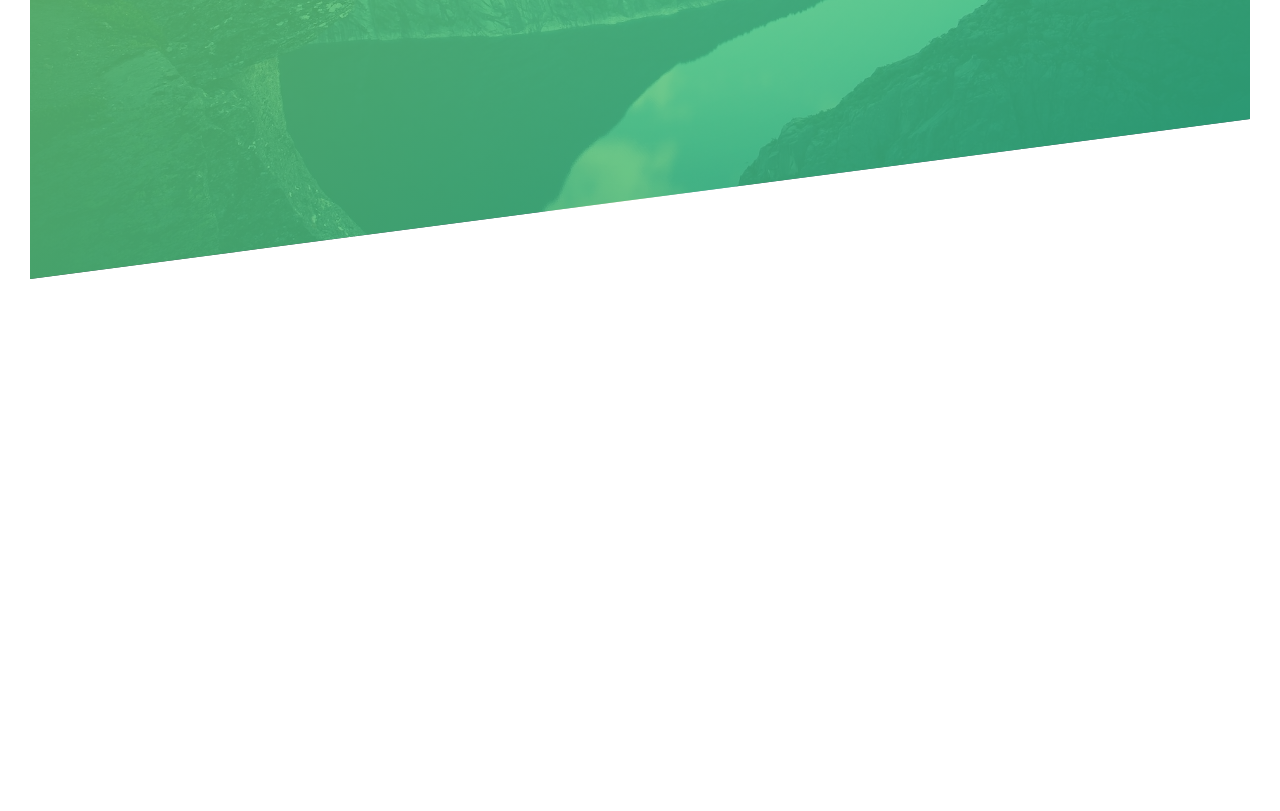
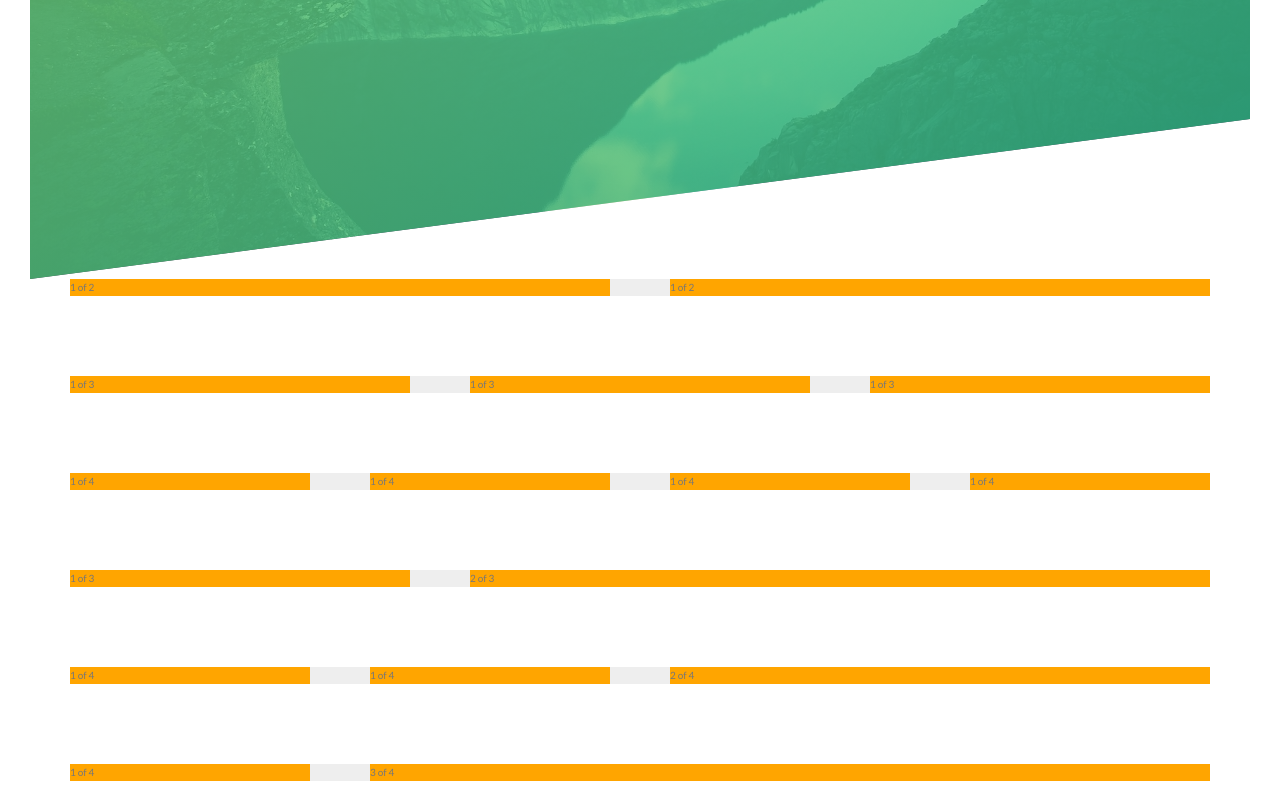
Before and after one commit to Manviel/ApplePie, a website: page natours/index.html in a window 1280 px wide. Shown: the part 511-1322 px from the top of the page. Before the commit the page ends 820 px from the top, so only its background shows below. Drawn offline with Linux system fonts and the light colour scheme.

Commit message:
Custom grid with floats

```diff
--- a/natours/index.html
+++ b/natours/index.html
@@ -23,6 +23,37 @@
       <a href="#" class="btn btn--white animated">Discover out tours</a>
     </div>
   </header>
+
+  <article class="grid">
+    <section class="row">
+      <div class="col-1-of-2">1 of 2</div>
+      <div class="col-1-of-2">1 of 2</div>
+    </section>
+    <section class="row">
+      <div class="col-1-of-3">1 of 3</div>
+      <div class="col-1-of-3">1 of 3</div>
+      <div class="col-1-of-3">1 of 3</div>
+    </section>
+    <section class="row">
+      <div class="col-1-of-4">1 of 4</div>
+      <div class="col-1-of-4">1 of 4</div>
+      <div class="col-1-of-4">1 of 4</div>
+      <div class="col-1-of-4">1 of 4</div>
+    </section>
+    <section class="row">
+      <div class="col-1-of-3">1 of 3</div>
+      <div class="col-2-of-3">2 of 3</div>
+    </section>
+    <section class="row">
+      <div class="col-1-of-4">1 of 4</div>
+      <div class="col-1-of-4">1 of 4</div>
+      <div class="col-2-of-4">2 of 4</div>
+    </section>
+    <section class="row">
+      <div class="col-1-of-4">1 of 4</div>
+      <div class="col-3-of-4">3 of 4</div>
+    </section>
+  </article>
 </body>
 
 </html>
--- /dev/null
+++ b/natours/sass/grid.scss
@@ -0,0 +1,28 @@
+.row {
+  max-width: $grid-width;
+  background-color: #eee;
+  margin: 0 auto;
+
+  &:not(:last-child) { margin-bottom: $vertical; }
+
+  @include clearfix;
+
+  [class^="col-"] {
+    background-color: orange;
+    float: left;
+
+    &:not(:last-child) { margin-right: $horizontal; }
+  }
+
+  .col-1-of-2 { width: calc((100% - #{$horizontal}) / 2); }
+
+  .col-1-of-3 { width: calc((100% - 2 * #{$horizontal}) / 3); }
+
+  .col-1-of-4 { width: calc((100% - 3 * #{$horizontal}) / 4); }
+
+  .col-2-of-3 { width: calc(2 * ((100% - 2 * #{$horizontal}) / 3) + #{$horizontal}); }
+
+  .col-2-of-4 { width: calc(2 * ((100% - 3 * #{$horizontal}) / 4) + #{$horizontal}); }
+
+  .col-3-of-4 { width: calc(3 * ((100% - 3 * #{$horizontal}) / 4) + 2 * #{$horizontal}); }
+}
--- a/natours/sass/main.scss
+++ b/natours/sass/main.scss
@@ -10,3 +10,4 @@
 @import "home";
 @import "button";
 @import "header";
+@import "grid";
--- a/natours/sass/mixins.scss
+++ b/natours/sass/mixins.scss
@@ -0,0 +1,7 @@
+@mixin clearfix {
+  &::after {
+    content: '';
+    display: table;
+    clear: both;
+  }
+}
--- a/natours/sass/variables.scss
+++ b/natours/sass/variables.scss
@@ -5,3 +5,7 @@ $dark: #28b485;
 $grey: #777;
 $white: #fff;
 $black: #000;
+
+$grid-width: 114rem;
+$vertical: 8rem;
+$horizontal: 6rem;
```
Also changed, not shown: natours/css/style.css, 1 other file.
